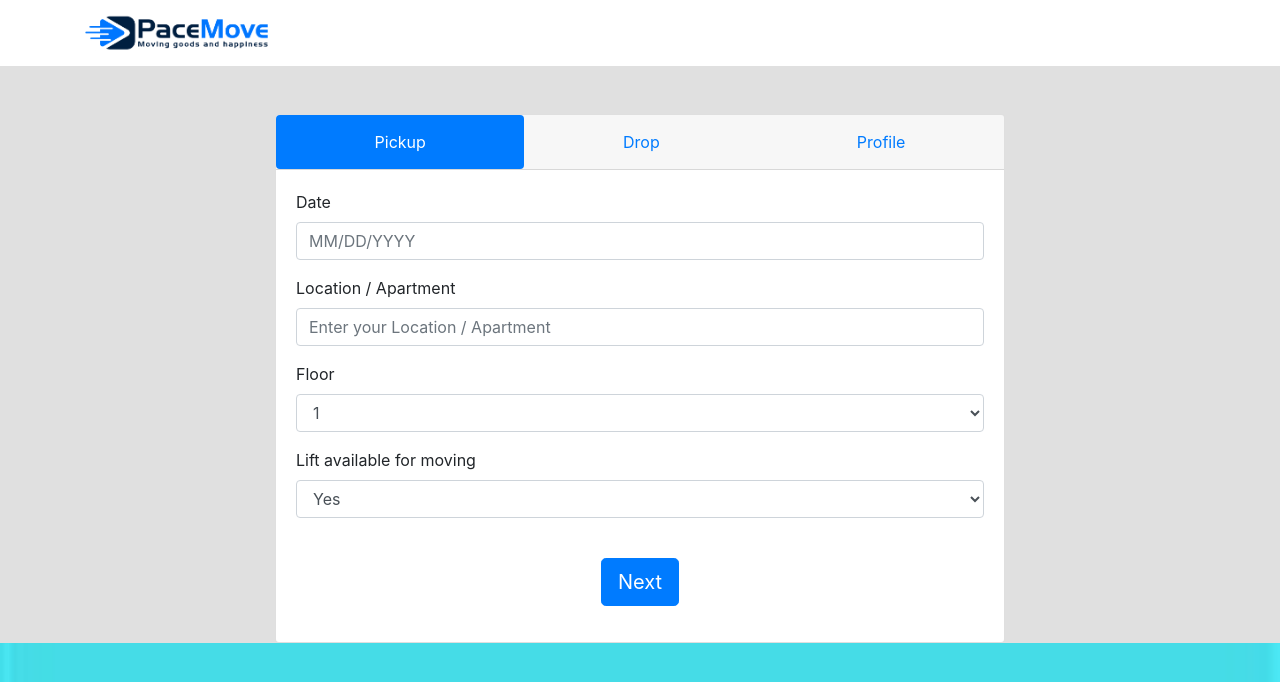
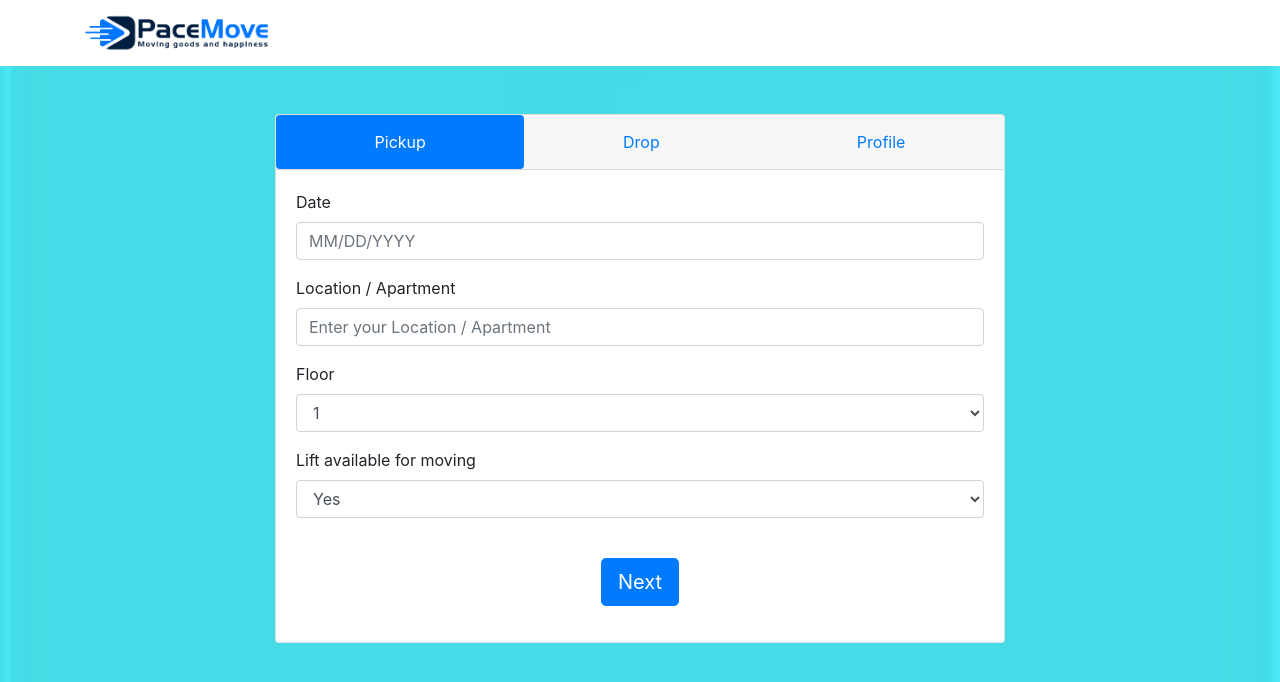
Before and after one commit to DeveshChau/huey, a PHP site: page /code/details.php in a window 1280 px wide. Shown: the top 682 px of the page. Run offline with PHP 8.4, Linux system fonts and the light colour scheme; some libraries are stand-ins or nearby versions.

Commit message:
moveables

```diff
--- a/code/css/style.css
+++ b/code/css/style.css
@@ -4,7 +4,11 @@
 }
 
 .child-page {
-	background: #E0E0E0;
+	background: url(img/bg1.jpeg) no-repeat center center fixed;
+			  	-webkit-background-size: cover;
+			  	-moz-background-size: cover;
+			  	-o-background-size: cover;
+			  	background-size: cover;
 }
 
 #main-header {
```
